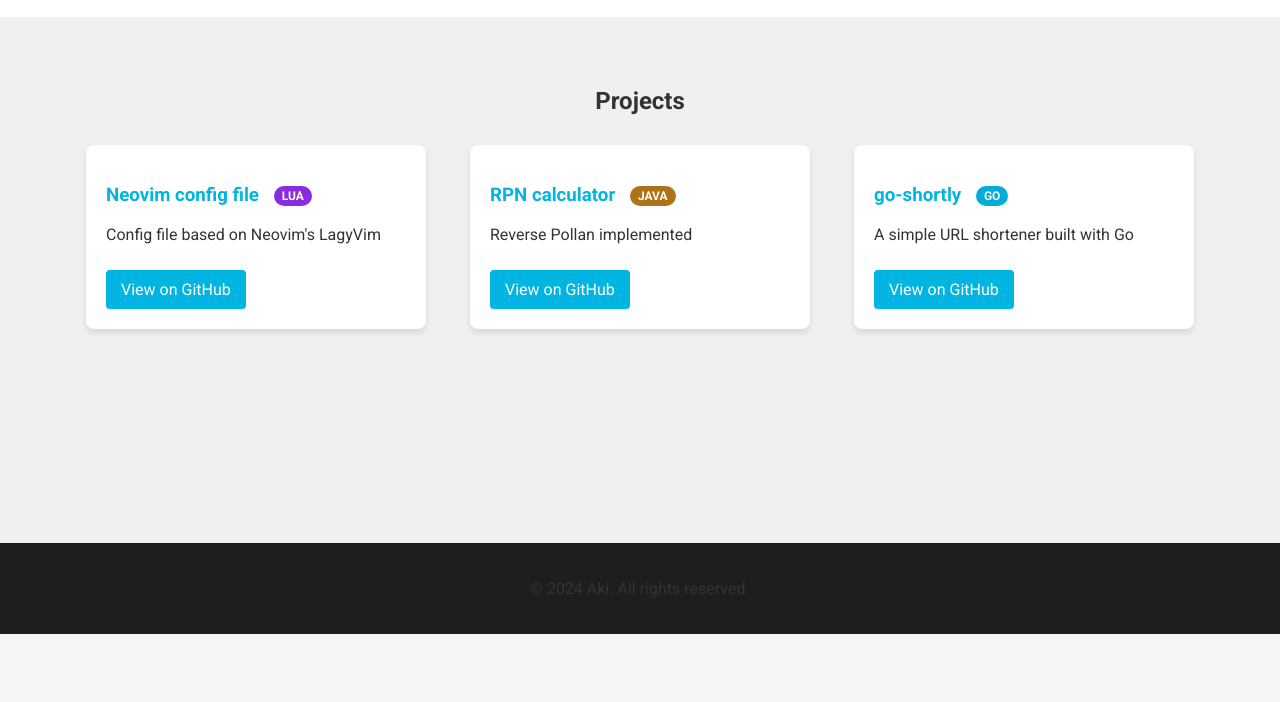
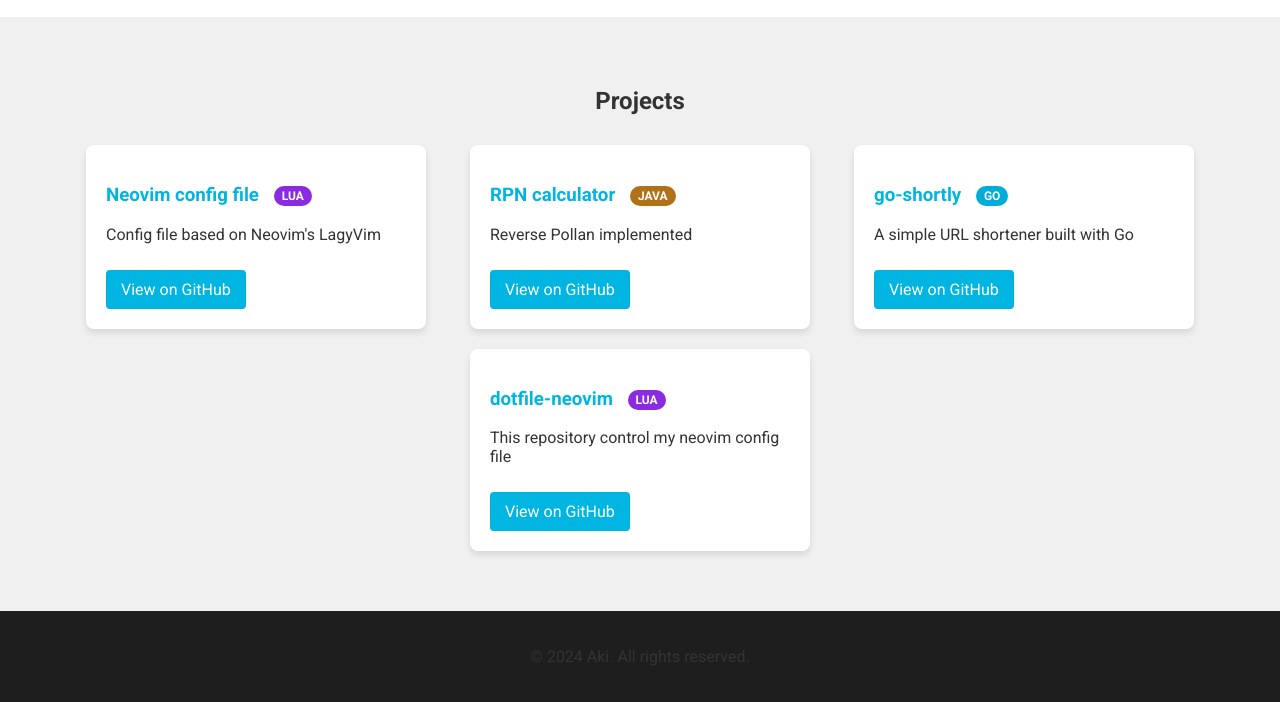
Before and after one commit to AkiGR/AkiGR.github.io, a plain HTML site: page index.html in a window 1280 px wide. Shown: the part 166-868 px from the top of the page. Before the commit the page ends 800 px from the top, so only its background shows below. Drawn offline with Linux system fonts and the light colour scheme.

Commit message:
Add dotfile-neovim repository

```diff
--- a/index.html
+++ b/index.html
@@ -62,6 +62,16 @@
               >View on GitHub</a
             >
           </div>
+          <div class="project-card">
+            <h3>
+              dotfile-neovim
+              <span class="badge lua-badge">Lua</span>
+            </h3>
+            <p>This repository control my neovim config file</p>
+            <a href="https://github.com/AkiGR/dotfile-neovim" class="button"
+              >View on GitHub</a
+            >
+          </div>
         </div>
       </div>
     </section>
```
